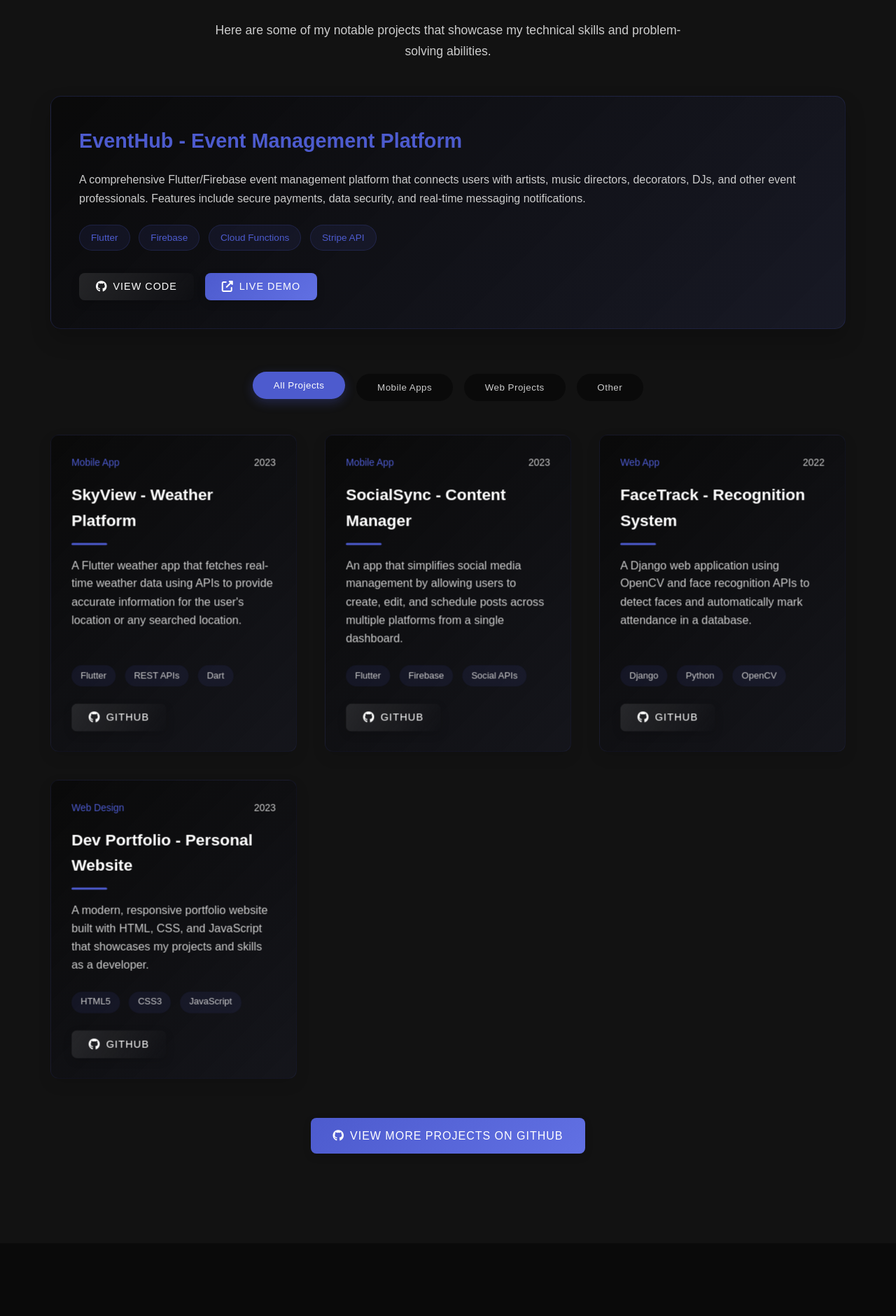
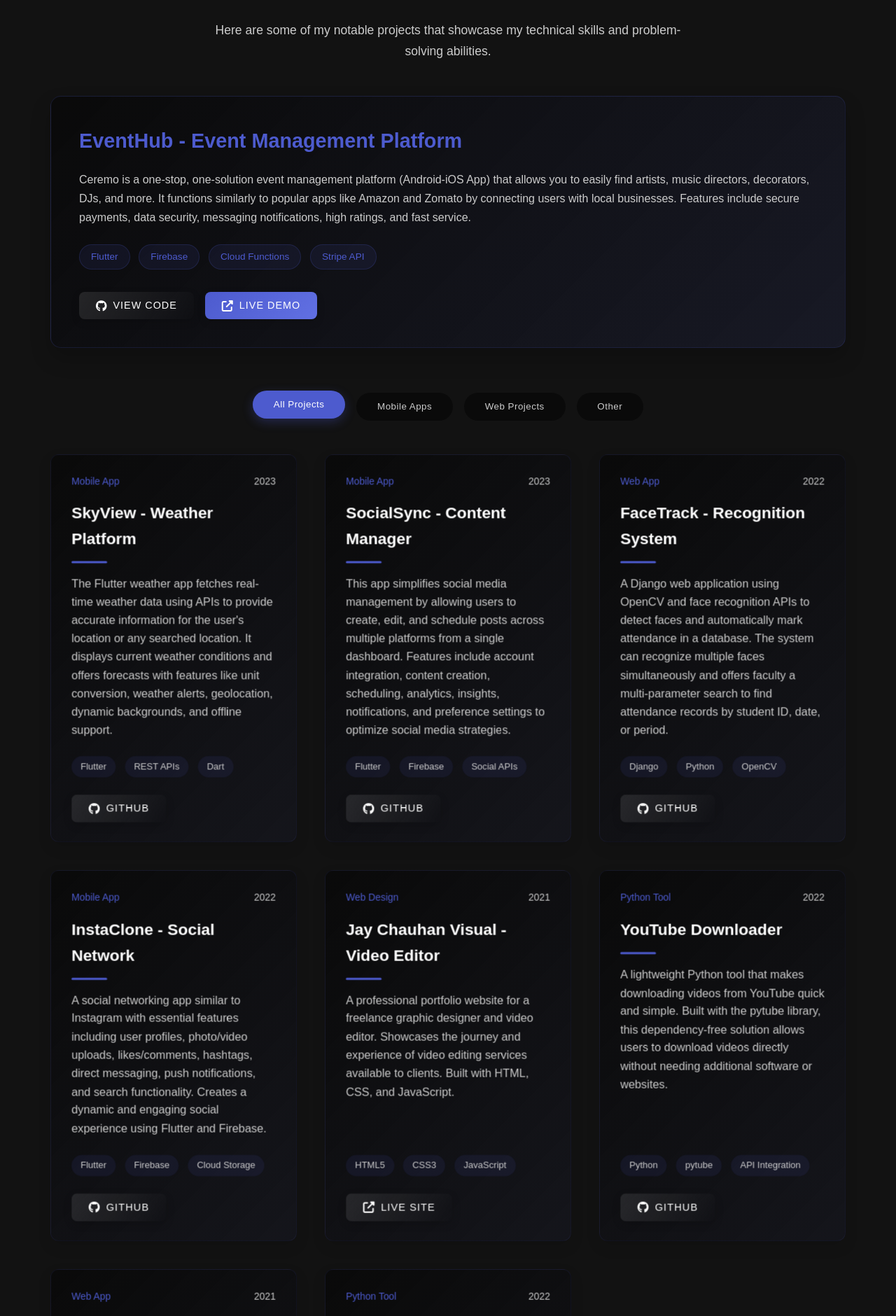
Before and after one commit to Jay3Chauhan/Portfolio, a PHP site: page / in a window 1280 px wide. Shown: the part 4532-6412 px from the top of the page at 70% size. Run offline with PHP 8.4, Linux system fonts and the light colour scheme.

```diff
--- a/css/style.css
+++ b/css/style.css
@@ -2783,3 +2783,11 @@ a, button, .btn, input[type="submit"], .nav-link, .project-card, .skill-card, .b
         height: 280px;
     }
 }
+
+/* Badge Description */
+.badge-description {
+    color: var(--text-secondary);
+    font-size: 0.85rem;
+    margin-bottom: 0.5rem;
+    line-height: 1.4;
+}
--- a/index.html
+++ b/index.html
@@ -11,21 +11,21 @@
     <meta name="author" content="Jay Chauhan">
 
     <!-- Canonical URL -->
-    <link rel="canonical" href="https://jaychauhan.me/">
+    <link rel="canonical" href="https://jaychauhan.Technological/">
 
     <!-- Open Graph / Facebook -->
     <meta property="og:type" content="website">
-    <meta property="og:url" content="https://jaychauhan.me/">
+    <meta property="og:url" content="https://jaychauhan.tech/">
     <meta property="og:title" content="Jay Chauhan | Software Engineer & Mobile App Developer">
     <meta property="og:description" content="Software Engineer and Mobile Application Developer with expertise in Flutter, Firebase, Node.js, and cloud services.">
-    <meta property="og:image" content="https://jaychauhan.me/images/og-image.jpg">
+    <meta property="og:image" content="https://jaychauhan.tech/images/og-image.jpg">
 
     <!-- Twitter -->
     <meta property="twitter:card" content="summary_large_image">
-    <meta property="twitter:url" content="https://jaychauhan.me/">
+    <meta property="twitter:url" content="https://jaychauhan.tech/">
     <meta property="twitter:title" content="Jay Chauhan | Software Engineer & Mobile App Developer">
     <meta property="twitter:description" content="Software Engineer and Mobile Application Developer with expertise in Flutter, Firebase, Node.js, and cloud services.">
-    <meta property="twitter:image" content="https://jaychauhan.me/images/og-image.jpg">
+    <meta property="twitter:image" content="https://jaychauhan.tech/images/og-image.jpg">
 
     <!-- Favicon -->
     <link rel="apple-touch-icon" sizes="180x180" href="images/favicon/apple-touch-icon.png">
@@ -47,8 +47,8 @@
       "@context": "https://schema.org",
       "@type": "Person",
       "name": "Jay Chauhan",
-      "url": "https://jaychauhan.me/",
-      "image": "https://jaychauhan.me/images/og-image.jpg",
+      "url": "https://jaychauhan.tech/",
+      "image": "https://jaychauhan.tech/images/og-image.jpg",
       "sameAs": [
         "https://www.linkedin.com/in/jay-chauhan-5a65921ba/",
         "https://github.com/Jay3Chauhan",
@@ -297,10 +297,7 @@
                 <div class="featured-project no-image">
                     <div class="featured-project-content full-width">
                         <h3>EventHub - Event Management Platform</h3>
-                        <p class="project-description">A comprehensive Flutter/Firebase event management platform that
-                            connects users with artists, music directors, decorators, DJs, and other event
-                            professionals. Features include secure payments, data security, and real-time messaging
-                            notifications.</p>
+                        <p class="project-description">Ceremo is a one-stop, one-solution event management platform (Android-iOS App) that allows you to easily find artists, music directors, decorators, DJs, and more. It functions similarly to popular apps like Amazon and Zomato by connecting users with local businesses. Features include secure payments, data security, messaging notifications, high ratings, and fast service.</p>
                         <div class="project-tech-stack">
                             <span class="tech-badge">Flutter</span>
                             <span class="tech-badge">Firebase</span>
@@ -336,8 +333,8 @@
                                 <span class="project-date">2023</span>
                             </div>
                             <h3>SkyView - Weather Platform</h3>
-                            <p>A Flutter weather app that fetches real-time weather data using APIs to provide accurate
-                                information for the user's location or any searched location.</p>
+                            <p>The Flutter weather app fetches real-time weather data using APIs to provide accurate
+                                information for the user's location or any searched location. It displays current weather conditions and offers forecasts with features like unit conversion, weather alerts, geolocation, dynamic backgrounds, and offline support.</p>
                             <div class="project-tech">
                                 <span>Flutter</span>
                                 <span>REST APIs</span>
@@ -359,15 +356,14 @@
                                 <span class="project-date">2023</span>
                             </div>
                             <h3>SocialSync - Content Manager</h3>
-                            <p>An app that simplifies social media management by allowing users to create, edit, and
-                                schedule posts across multiple platforms from a single dashboard.</p>
+                            <p>This app simplifies social media management by allowing users to create, edit, and schedule posts across multiple platforms from a single dashboard. Features include account integration, content creation, scheduling, analytics, insights, notifications, and preference settings to optimize social media strategies.</p>
                             <div class="project-tech">
                                 <span>Flutter</span>
                                 <span>Firebase</span>
                                 <span>Social APIs</span>
                             </div>
                             <div class="project-links">
-                                <a href="https://github.com/Jay3Chauhan/Weather-Detection.git" target="_blank"
+                                <a href="https://github.com/Jay3Chauhan/Social-Media-Scheduler.git" target="_blank"
                                     class="btn btn-small btn-with-icon">
                                     <i class="fab fa-github"></i>GitHub
                                 </a>
@@ -383,14 +379,98 @@
                             </div>
                             <h3>FaceTrack - Recognition System</h3>
                             <p>A Django web application using OpenCV and face recognition APIs to detect faces and
-                                automatically mark attendance in a database.</p>
+                                automatically mark attendance in a database. The system can recognize multiple faces simultaneously and offers faculty a multi-parameter search to find attendance records by student ID, date, or period.</p>
                             <div class="project-tech">
                                 <span>Django</span>
                                 <span>Python</span>
                                 <span>OpenCV</span>
                             </div>
                             <div class="project-links">
-                                <a href="#" class="btn btn-small btn-with-icon">
+                                <a href="https://github.com/Jay3Chauhan/Face-Recognition.git" class="btn btn-small btn-with-icon">
+                                    <i class="fab fa-github"></i>GitHub
+                                </a>
+                            </div>
+                        </div>
+                    </div>
+
+                    <div class="project-card no-image" data-category="mobile">
+                        <div class="project-info">
+                            <div class="project-meta">
+                                <span class="project-category">Mobile App</span>
+                                <span class="project-date">2022</span>
+                            </div>
+                            <h3>InstaClone - Social Network</h3>
+                            <p>A social networking app similar to Instagram with essential features including user profiles, photo/video uploads, likes/comments, hashtags, direct messaging, push notifications, and search functionality. Creates a dynamic and engaging social experience using Flutter and Firebase.</p>
+                            <div class="project-tech">
+                                <span>Flutter</span>
+                                <span>Firebase</span>
+                                <span>Cloud Storage</span>
+                            </div>
+                            <div class="project-links">
+                                <a href="https://github.com/Jay3Chauhan/Instagram-Clone.git" class="btn btn-small btn-with-icon">
+                                    <i class="fab fa-github"></i>GitHub
+                                </a>
+                            </div>
+                        </div>
+                    </div>
+
+                    <div class="project-card no-image" data-category="web">
+                        <div class="project-info">
+                            <div class="project-meta">
+                                <span class="project-category">Web Design</span>
+                                <span class="project-date">2021</span>
+                            </div>
+                            <h3>Jay Chauhan Visual - Video Editor</h3>
+                            <p>A professional portfolio website for a freelance graphic designer and video editor. Showcases the journey and experience of video editing services available to clients. Built with HTML, CSS, and JavaScript.</p>
+                            <div class="project-tech">
+                                <span>HTML5</span>
+                                <span>CSS3</span>
+                                <span>JavaScript</span>
+                            </div>
+                            <div class="project-links">
+                                <a href="https://jaychauhanvisual.co" target="_blank" class="btn btn-small btn-with-icon">
+                                    <i class="fas fa-external-link-alt"></i>Live Site
+                                </a>
+                            </div>
+                        </div>
+                    </div>
+
+                    <div class="project-card no-image" data-category="other">
+                        <div class="project-info">
+                            <div class="project-meta">
+                                <span class="project-category">Python Tool</span>
+                                <span class="project-date">2022</span>
+                            </div>
+                            <h3>YouTube Downloader</h3>
+                            <p>A lightweight Python tool that makes downloading videos from YouTube quick and simple. Built with the pytube library, this dependency-free solution allows users to download videos directly without needing additional software or websites.</p>
+                            <div class="project-tech">
+                                <span>Python</span>
+                                <span>pytube</span>
+                                <span>API Integration</span>
+                            </div>
+                            <div class="project-links">
+                                <a href="https://github.com/Jay3Chauhan/Youtube-Downloader.git" class="btn btn-small btn-with-icon">
+                                    <i class="fab fa-github"></i>GitHub
+                                </a>
+                            </div>
+                        </div>
+                    </div>
+
+                    <div class="project-card no-image" data-category="web">
+                        <div class="project-info">
+                            <div class="project-meta">
+                                <span class="project-category">Web App</span>
+                                <span class="project-date">2021</span>
+                            </div>
+                            <h3>E-Commerce with FAQ Bot</h3>
+                            <p>A prototype e-commerce website with an integrated FAQ bot to quickly solve customer questions. Built with HTML, CSS, JavaScript, and Bootstrap, this platform provides users with a product catalog and shopping cart for online purchases. Deployed using Azure Technologies with GitHub.</p>
+                            <div class="project-tech">
+                                <span>HTML/CSS</span>
+                                <span>JavaScript</span>
+                                <span>Azure</span>
+                            </div>
+                            <div class="project-links">
+                                <a href="https://github.com/Jay3Chauhan/E-Commerce-FAQ-Bot.git" class="btn btn-small btn-with-icon">
                                     <i class="fab fa-github"></i>GitHub
                                 </a>
                             </div>
@@ -400,19 +480,18 @@
                     <div class="project-card no-image" data-category="other">
                         <div class="project-info">
                             <div class="project-meta">
-                                <span class="project-category">Web Design</span>
-                                <span class="project-date">2023</span>
+                                <span class="project-category">Python Tool</span>
+                                <span class="project-date">2022</span>
                             </div>
-                            <h3>Dev Portfolio - Personal Website</h3>
-                            <p>A modern, responsive portfolio website built with HTML, CSS, and JavaScript that
-                                showcases my projects and skills as a developer.</p>
+                            <h3>Instagram Media Downloader</h3>
+                            <p>A Python scraping tool built with instascrape for downloading Instagram reels, stories, highlights, and images. This data analysis tool can scrape user profiles, captions, comments, view counts, and download content in various formats. Uses Selenium and Pandas for efficient data extraction.</p>
                             <div class="project-tech">
-                                <span>HTML5</span>
-                                <span>CSS3</span>
-                                <span>JavaScript</span>
+                                <span>Python</span>
+                                <span>Selenium</span>
+                                <span>Pandas</span>
                             </div>
                             <div class="project-links">
-                                <a href="#" class="btn btn-small btn-with-icon">
+                                <a href="https://github.com/Jay3Chauhan/Instagram-Downloader.git" class="btn btn-small btn-with-icon">
                                     <i class="fab fa-github"></i>GitHub
                                 </a>
                             </div>
@@ -646,6 +725,71 @@
                             <a href="https://www.credly.com/badges/b6eb14be-07ba-42d4-b71c-e0ce70cb1a96" target="_blank" class="badge-link">Verify <i class="fas fa-external-link-alt"></i></a>
                         </div>
                     </div>
+
+                    <!-- GDSC Lead Certificate -->
+                    <div class="badge-card">
+                        <div class="badge-image">
+                            <img src="images/gdsccertifecate.jpg" alt="Google Developer Student Club Lead Certificate">
+                        </div>
+                        <div class="badge-info">
+                            <h3>GDSC Lead Certificate</h3>
+                            <p>Google Developer Student Clubs</p>
+                            <div class="badge-date">Academic Year 2022-2023</div>
+                            <div class="badge-description">Awarded for successfully serving as a Google Developer Student Club Lead</div>
+                        </div>
+                    </div>
+
+                    <!-- AI4STUDENTS Workshop Certificate -->
+                    <div class="badge-card">
+                        <div class="badge-image">
+                            <img src="images/ai4studentSS.jpg" alt="AI4STUDENTS Workshop Certificate">
+                        </div>
+                        <div class="badge-info">
+                            <h3>AI4STUDENTS Workshop</h3>
+                            <p>AI4STUDENTS</p>
+                            <div class="badge-date">Completed 2022</div>
+                            <div class="badge-description">Successfully completed the AI4STUDENTS WORKSHOP</div>
+                        </div>
+                    </div>
+
+                    <!-- MariaDB Certificate -->
+                    <div class="badge-card">
+                        <div class="badge-image">
+                            <img src="images/Mariadb.jpg" alt="Python Database Connection with MariaDB Certificate">
+                        </div>
+                        <div class="badge-info">
+                            <h3>Python Database Connection</h3>
+                            <p>Infosys</p>
+                            <div class="badge-date">Completed 2022</div>
+                            <div class="badge-description">Successfully completed Python Database Connection with MariaDB</div>
+                        </div>
+                    </div>
+
+                    <!-- Cisco Cybersecurity Certificate -->
+                    <div class="badge-card">
+                        <div class="badge-image">
+                            <img src="images/cyber.jpg" alt="Introduction to Cybersecurity Certificate">
+                        </div>
+                        <div class="badge-info">
+                            <h3>Introduction to Cybersecurity</h3>
+                            <p>Cisco Networking Academy</p>
+                            <div class="badge-date">Completed 2022</div>
+                            <div class="badge-description">Completion of the Cisco Networking Academy Introduction to Cybersecurity course</div>
+                        </div>
+                    </div>
+
+                    <!-- Accenture Virtual Experience Certificate -->
+                    <div class="badge-card">
+                        <div class="badge-image">
+                            <img src="images/Accenture.jpg" alt="Accenture North America Virtual Experience">
+                        </div>
+                        <div class="badge-info">
+                            <h3>North America Virtual Experience</h3>
+                            <p>Accenture</p>
+                            <div class="badge-date">August 21, 2021</div>
+                            <div class="badge-description">Certificate of Completion for the North America Virtual Experience program</div>
+                        </div>
+                    </div>
                 </div>
 
                 <div class="certifications-cta">
```
Also changed, not shown: images/Accenture.jpg (added), images/Mariadb.jpg (added), images/ai4student.jpg (added), images/ai4studentSS.jpg (added), images/cyber.jpg (added), images/favicon/favicon-16x16.png (added), images/gdc.jpg (added), images/gdsccertifecate.jpg (added), images/og-image.jpg.png (added).
